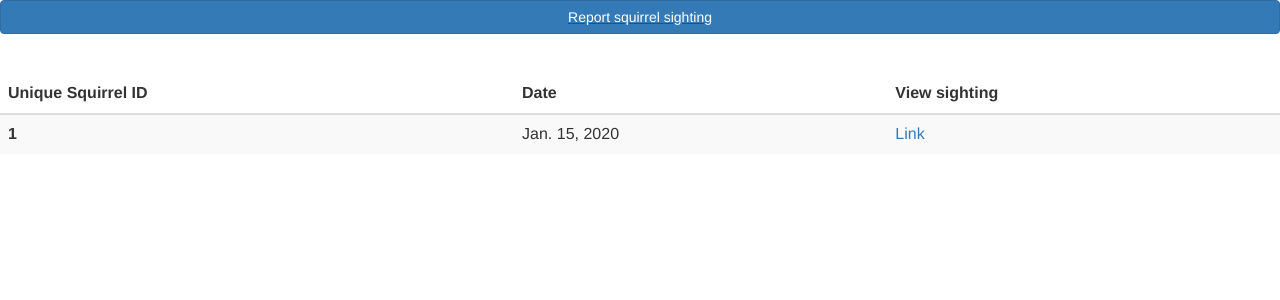
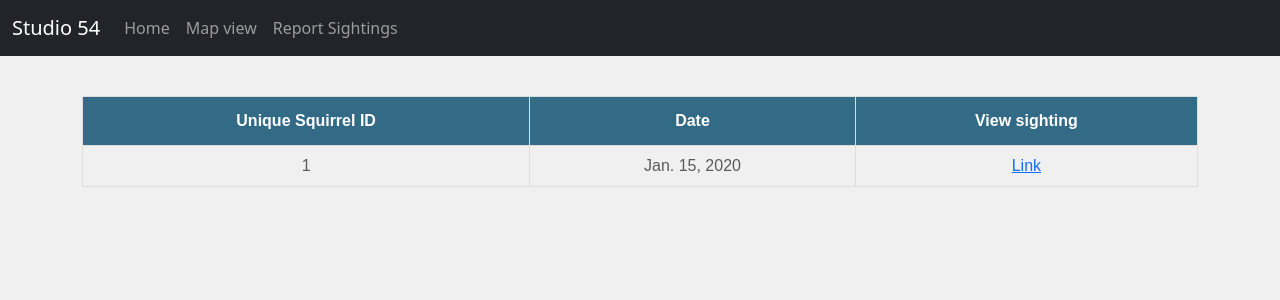
Before and after one commit to amsetty/Squirrel-Tracker, a Django app: page /sightings/ in a window 1280 px wide. Shown: the top 300 px of the page. Run offline with Django 3.2, Linux system fonts and the light colour scheme; tables that the repository leaves empty hold one stand-in row (values such as "Sample post"); parts of the project's set-up code (start-up, migrations or seed data) failed here and were passed over; some libraries are stand-ins or nearby versions.

Commit message:
Added Nav bar in all the views and formatted sightings view

```diff
--- a/project/main/management/commands/import_squirrel_data.py
+++ b/project/main/management/commands/import_squirrel_data.py
@@ -41,3 +41,4 @@ class Command(BaseCommand):
                     else:
                         _object_dict_fixed[key] = value
                 _model.objects.create(**_object_dict_fixed)
+            print("Data sucessfully imported")
--- a/project/main/templates/main/index.html
+++ b/project/main/templates/main/index.html
@@ -44,11 +44,11 @@
 <div class="cover-container d-flex w-100 h-100 p-3 mx-auto flex-column">
   <header class="mb-auto">
     <div>
-      <h3 class="float-md-start mb-0">Group 54</h3>
+      <h3 class="float-md-start mb-0">Studio 54</h3>
       <nav class="nav nav-masthead justify-content-center float-md-end">
         <a class="nav-link active" aria-current="page" href="#">Home</a>
-        <a class="nav-link" href="#">Features</a>
-        <a class="nav-link" href="#">Contact</a>
+        <a class="nav-link" href="{% url 'stats' %}">Sightings Stats</a>
+        <a class="nav-link" href="{% url 'add' %}">Report Sightings</a>
       </nav>
     </div>
   </header>
--- a/project/sightings/static/carousel.css
+++ b/project/sightings/static/carousel.css
@@ -142,3 +142,36 @@ main{
   background-color: #336B87;
   color: white;
 }
+
+#stats td{
+  text-align: center;
+  vertical-align: middle;
+}
+
+#stats1{
+  font-family: Arial, Helvetica, sans-serif;
+  border-collapse: collapse;
+  width: 100%;
+}
+
+#stats1 td, #stats1 th {
+  border: 1px solid #ddd;
+  padding: 8px;
+}
+
+#stats1 tr:nth-child(even){background-color:  #EBECF0;}
+
+#stats1 tr:hover {background-color: #ddd;}
+
+#stats1 th {
+  padding-top: 12px;
+  padding-bottom: 12px;
+  text-align: center;
+  background-color: #336B87;
+  color: white;
+}
+
+#stats1 td{
+  text-align: center;
+  vertical-align: middle;
+}
--- a/project/sightings/templates/sightings/index.html
+++ b/project/sightings/templates/sightings/index.html
@@ -1,31 +1,76 @@
+<!DOCTYPE html>
+<html lang = "en">
+    <head>
+    <meta charset="utf-8">
+    <meta name="viewport" content="width=device-width, initial-scale=1">
+        <title>Squirrel Sightings</title>
             {% load static %}
-<html>
-    <head>
-        <title>Squirrel Sightings</title>
-        <!-- Latest compiled and minified CSS -->
-        <link rel="stylesheet" href="https://maxcdn.bootstrapcdn.com/bootstrap/3.3.7/css/bootstrap.min.css" integrity="sha384-BVYiiSIFeK1dGmJRAkycuHAHRg32OmUcww7on3RYdg4Va+PmSTsz/K68vbdEjh4u" crossorigin="anonymous">
-        <link rel="stylesheet" type="text/css" href="{% static 'css/index.css' %}">
+      <link href="{% static  '/bootstrap.min.css' %}" rel="stylesheet">
+      <style>
+      .bd-placeholder-img {
+        font-size: 1.125rem;
+        text-anchor: middle;
+        -webkit-user-select: none;
+        -moz-user-select: none;
+        user-select: none;
+      }
+
+      @media (min-width: 768px) {
+        .bd-placeholder-img-lg {
+          font-size: 3.5rem;
+        }
+      }
+    </style>
+
+
+    <!-- Custom styles for this template -->
+    <link href="{% static 'carousel.css' %}" rel="stylesheet">
     </head>
-
     <body>
-	    <div>
-	    <a href="add"><button type="button" class="btn btn-primary btn-block pt-1">Report squirrel sighting</button></a>
+        <header>
+        <nav class="navbar navbar-expand-md navbar-dark fixed-top bg-dark">
+          <div class="container-fluid">
+            <a class="navbar-brand" href="{% url 'home' %}">Studio 54</a>
+            <button class="navbar-toggler" type="button" data-bs-toggle="collapse" data-bs-target="#navbarCollapse" aria-controls="navbarCollapse" aria-expanded="false" aria-label="Toggle navigation">
+              <span class="navbar-toggler-icon"></span>
+            </button>
+            <div class="collapse navbar-collapse" id="navbarCollapse">
+              <ul class="navbar-nav me-auto mb-2 mb-md-0">
+                <li class="nav-item">
+                  <a class="nav-link" aria-current="page" href="{% url 'home' %}">Home</a>
+                </li>
+                <li class="nav-item">
+                  <a class="nav-link" href="{% url 'map' %}">Map view</a>
+                </li>
+                <li class="nav-item">
+                  <a class="nav-link" href="{% url 'add' %}" tabindex="-1" aria-disabled="true">Report Sightings</a>
+                </li>
+              </ul>
+              <!-- <form class="d-flex">
+                <input class="form-control me-2" type="search" placeholder="Search" aria-label="Search">
+                <button class="btn btn-outline-success" type="submit">Search</button>
+              </form> -->
+            </div>
+          </div>
+        </nav>
+      </header>
 	    <br><br>
 
-	<table class="table table-striped">
+  <div class="container marketing">
+        <table id = "stats1" >
 
         <thead>
           <tr>
-      <th scope="col">Unique Squirrel ID</th>
-      <th scope="col">Date</th>
-      <th scope="col">View sighting</th>
+            <th >Unique Squirrel ID</th>
+            <th >Date</th>
+            <th >View sighting</th>
           </tr>
         </thead>
 
         <tbody>
         {% for item in sightings %}
               <tr>
-		<th scope="row">{{ item.unique_squirrel_id }}</th>
+          <td scope="row">{{ item.unique_squirrel_id }}</th>
           <td>{{ item.date }}</td>
             <td><a href="{{ item.unique_squirrel_id }}">Link</a></td>
         </tr>
--- a/project/sightings/templates/sightings/stats.html
+++ b/project/sightings/templates/sightings/stats.html
@@ -37,7 +37,7 @@
     <header>
         <nav class="navbar navbar-expand-md navbar-dark fixed-top bg-dark">
           <div class="container-fluid">
-            <a class="navbar-brand" href="#">Project 54</a>
+            <a class="navbar-brand" href="{% url 'home' %}">Studio 54</a>
             <button class="navbar-toggler" type="button" data-bs-toggle="collapse" data-bs-target="#navbarCollapse" aria-controls="navbarCollapse" aria-expanded="false" aria-label="Toggle navigation">
               <span class="navbar-toggler-icon"></span>
             </button>
@@ -50,7 +50,7 @@
                   <a class="nav-link" href="{% url 'map' %}">Map view</a>
                 </li>
                 <li class="nav-item">
-                  <a class="nav-link" href="#" tabindex="-1" aria-disabled="true">Disabled</a>
+                  <a class="nav-link" href="{% url 'add' %}" tabindex="-1" aria-disabled="true">Report Sightings</a>
                 </li>
               </ul>
               <!-- <form class="d-flex">
--- a/project/sightings/urls.py
+++ b/project/sightings/urls.py
@@ -3,7 +3,7 @@ from . import views
 
 urlpatterns = [
     path('',views.index, name='sightings'),
-    re_path('add',views.add),
+    re_path('add',views.add, name ='add'),
     path('stats', views.stats, name ='stats'),
     re_path('^(?P<unique_squirrel_id>[\w-]+)$',views.update)
 ]
```
Also changed, not shown: project/sightings/templates/sightings/add.html (+59 -1 lines). Lines whose indentation alone changed are shown as unchanged.
